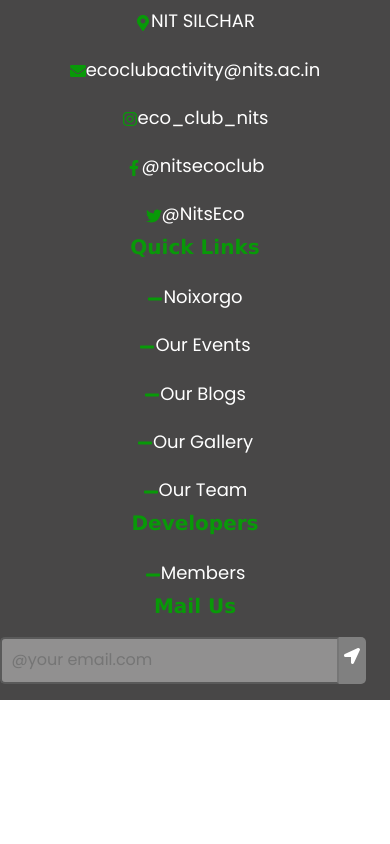
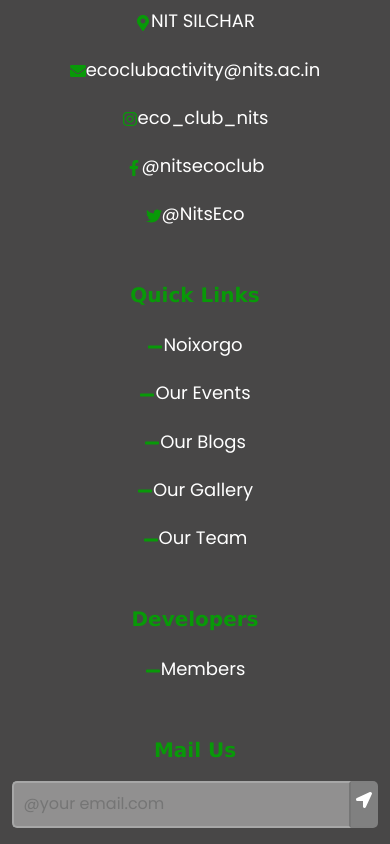
Before and after one commit to parthaxntn/Eco-club-website, a React (Create React App) app: page /team in a window 390 px wide. Shown: the part 9539-10383 px from the top of the page. Before the commit the page ends 10239 px from the top, so only its background shows below. Built offline with nearby package versions, Linux system fonts and the light colour scheme.

Commit message:
footer responsive changes

```diff
--- a/src/components/Footer/Footer.css
+++ b/src/components/Footer/Footer.css
@@ -74,6 +74,7 @@
     font-size: 18px;
 }
 
+
 .mail_us p {
     color: rgba(5, 158, 5, 0.949);
     font-size: 20px;
@@ -84,16 +85,22 @@
 input[type=mailid] {
     background-color: rgba(255, 255, 255, 0.397);
     color: white;
-    border-left: 2px solid #5A5A5A;
-    border-top: 2px solid #5A5A5A;
-    border-bottom: 2px solid #5A5A5A;
+    border-left: 2px solid #a7a7a7;
+    border-top: 2px solid #a7a7a7;
+    border-bottom: 2px solid #a7a7a7;
     padding: 9.5px;
     border-top-left-radius: 5px;
     border-bottom-left-radius: 5px;
     overflow: hidden;
     width: 100%;
     outline: none;
+    -webkit-transition: 0.5s;
+    transition: 0.5s;
     /*background-color: rgba(128, 128, 128, 0.797);*/
+}
+
+input[type=mailid]:focus{
+    border: 2px solid #f2f2f2;
 }
 
 .box4 {
@@ -142,10 +149,10 @@
   } */
 
 
-@media screen and (max-width: 410px) {
+@media screen and (max-width: 800px) {
     .main_containeer {
         flex-direction: column;
-        /* width:100%; */
+        gap: 3em;
     }
 
     .contact_us,
@@ -155,11 +162,14 @@
         text-align: center;
     }
 
+    .box4{
+        justify-content: center;
+    }
 }
 
-@media screen and (min-width:410px) and (max-width:1080px) {
+/* @media screen and (min-width:410px) and (max-width:860px) {
     .main_containeer {
         flex-direction: column;
 
     }
-}
+} */
--- a/src/pages/Gallery/Gallery.css
+++ b/src/pages/Gallery/Gallery.css
@@ -99,10 +99,10 @@
 
 
 #cardsT1{
-    font-size: 3vh;
+    font-size: 1.4rem;
     color: #333333;
     flex-grow: 0;
-    align-self: stretch;
+    align-self: left;
 }
 
 
@@ -201,4 +201,7 @@
     .card_s02 img, .card_s03 img {
       width: 100% !important;
     }
+    /* .cardsT1{
+      font-size: 1rem !important;
+    } */
   }
--- a/src/pages/Gallery/Gallery.jsx
+++ b/src/pages/Gallery/Gallery.jsx
@@ -7,19 +7,23 @@
     const eventPhotos = [
         {
             title: 'Swacchta Pakhwada',
-            image: 'swacchta-pakhwada.png'
+            image: 'swacchta-pakhwada.png',
+            alt: 'Swacchta Pakhwada'
         },
         {
             title: 'North-East Green Summit',
-            image: 'north-east-green-summit.png'
+            image: 'north-east-green-summit.png',
+            alt: 'North-East Green Summit'
         },
         {
             title: 'Gandhi Jayanti',
-            image: 'gandhi-jayanti.png'
+            image: 'gandhi-jayanti.png',
+            alt: 'Gandhi Jayanti'
         },
         {
             title: 'World Environment Day',
-            image: 'world-environment-day.jpg'
+            image: 'world-environment-day.jpg',
+            alt: 'World Environment Day'
         }
     ]
 
@@ -81,7 +85,7 @@
                     {eventPhotos.map((e) => {
                         return (
                             <div id='card1' className="card my-1 my-xl-0" style={{ width: '26rem'}}>
-                                <img src={`/imgs/Gallery/${e.image}`} className="card-img-top0" alt="Swacchta Pakhwada" />
+                                <img src={`/imgs/Gallery/${e.image}`} className="card-img-top0" alt={e.alt} />
                                 <div className="card-body">
                                     <p id='cardsT1' className="card-text">{e.title}</p>
                                 </div>
```
